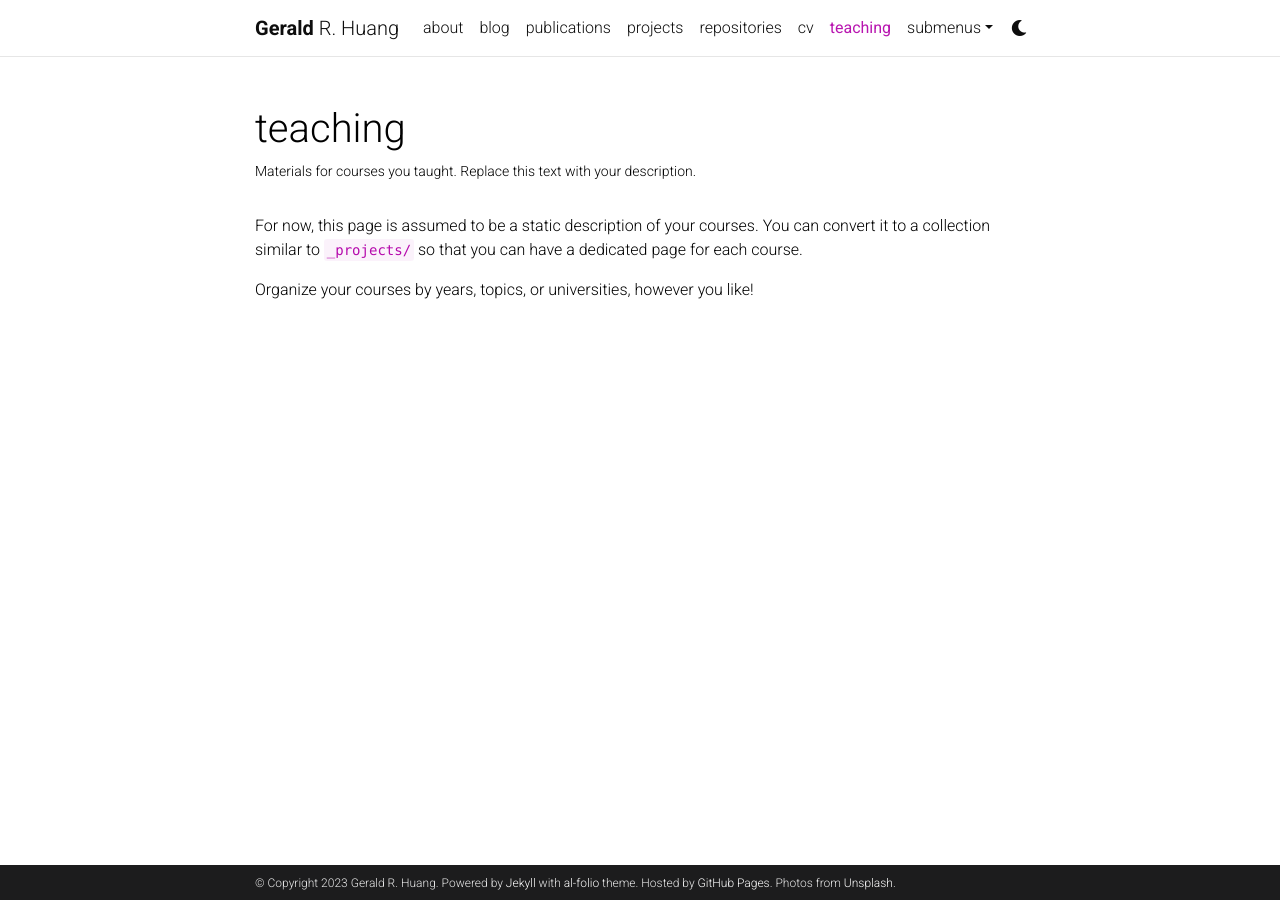
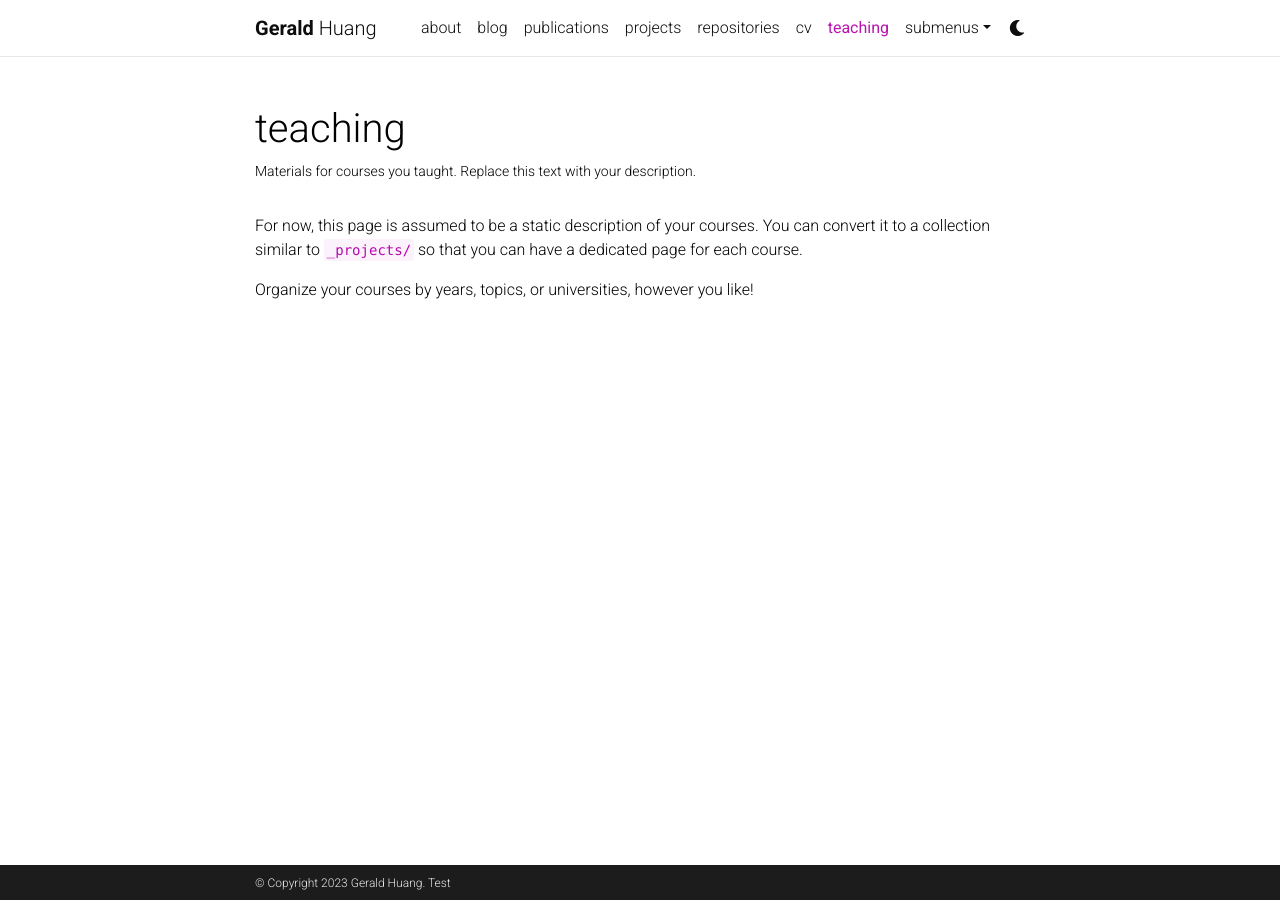
Before and after one commit to geraldh123/cv, a Jekyll site: the page built from _pages/teaching.md, in a window 1280 px wide. Built offline with Jekyll 4.4.1, drawn with Linux system fonts in a browser that asks for light colours; comment, search, counter and statistics services are not loaded; a style sheet for code colours, icons or effects is not loaded.

Commit message:
Update _config.yml

```diff
--- a/_config.yml
+++ b/_config.yml
@@ -4,16 +4,14 @@
 
 title: blank # the website title (if blank, full name will be used instead)
 first_name: Gerald
-middle_name: R.
+middle_name:
 last_name: Huang
-email: you@example.com
+email: gerald.huang@unsw.edu.au
 description: > # the ">" symbol means to ignore newlines until "footer_text:"
   A simple, whitespace theme for academics. Based on [*folio](https://github.com/bogoli/-folio) design.
 footer_text: >
-  Powered by <a href="https://jekyllrb.com/" target="_blank">Jekyll</a> with <a href="https://github.com/alshedivat/al-folio">al-folio</a> theme.
-  Hosted by <a href="https://pages.github.com/" target="_blank">GitHub Pages</a>.
-  Photos from <a href="https://unsplash.com" target="_blank">Unsplash</a>.
-keywords: jekyll, jekyll-theme, academic-website, portfolio-website  # add your own keywords or leave empty
+  Test
+keywords:  # add your own keywords or leave empty
 
 lang: en # the language of your site (for example: en, fr, cn, ru, etc.)
 icon: ⚛️  # the emoji used as the favicon (alternatively, provide image name in /assets/img/)
```
